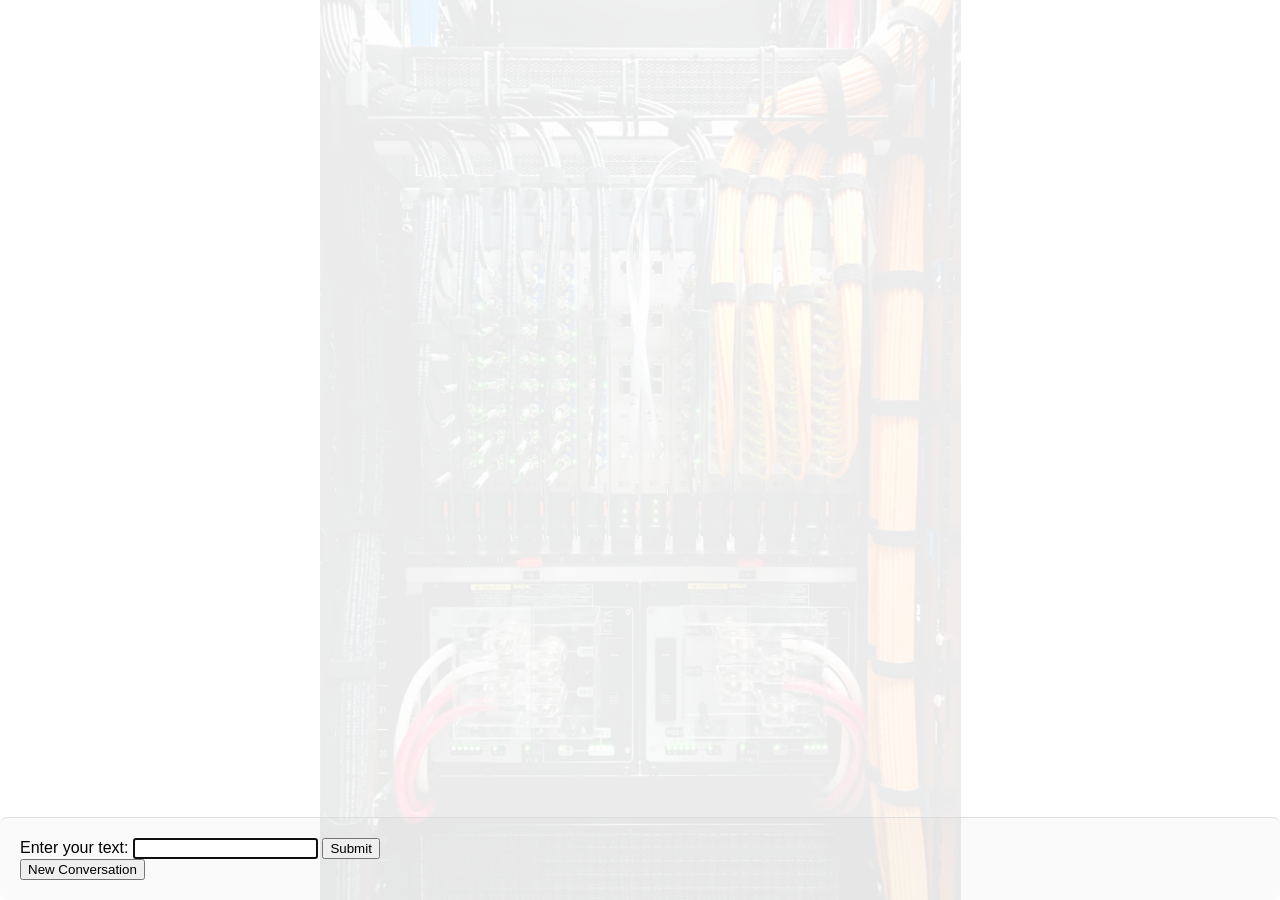
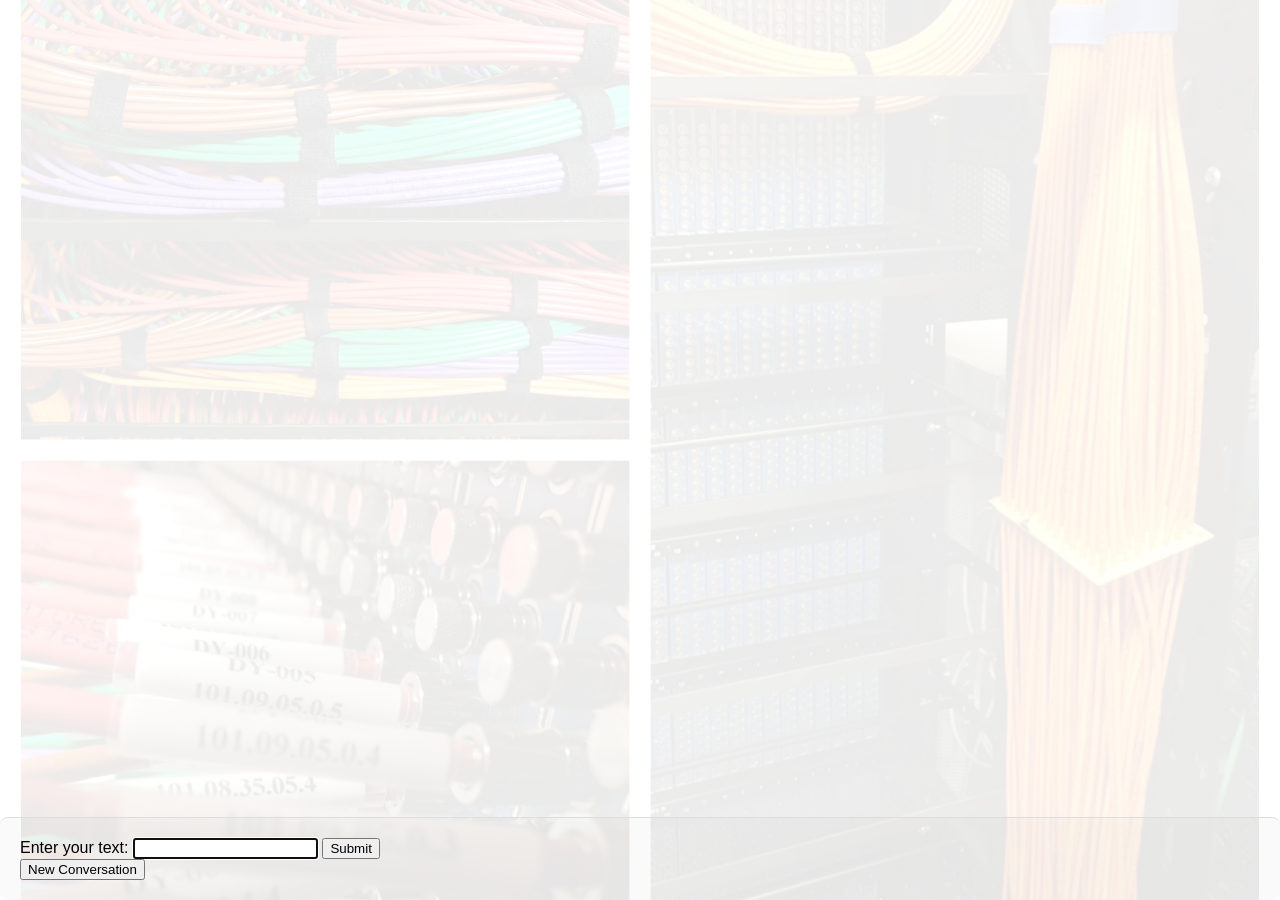
Before and after one commit to rjhalliday/rjhalliday.github.io, a Jekyll site: the page docsis.html, which Jekyll copies as it is, in a window 1280 px wide. Built offline with Jekyll 4.4.1, drawn with Linux system fonts in a browser that asks for light colours.

Commit message:
Update docsis.html

```diff
--- a/docsis.html
+++ b/docsis.html
@@ -46,8 +46,8 @@
             left: 0;
             width: 100%;
             height: 100%;
-            background-image: url('images/e6000-cabling.webp');
-            background-size: auto 100%; /* cover;*/
+            background-image: url('images/cable-headend.webp');
+            background-size: cover; /*auto 100%; */
             background-repeat: no-repeat;
             background-position: center;
             opacity: 0.4;
```
